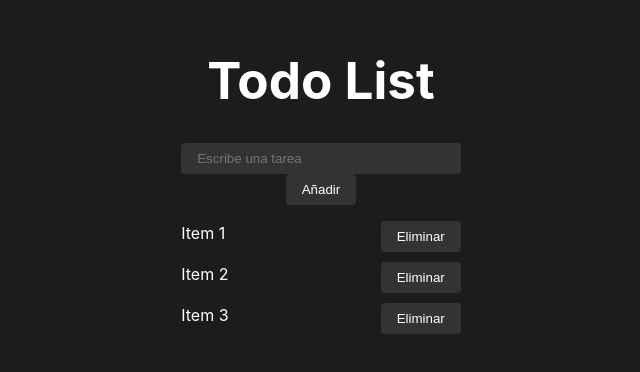
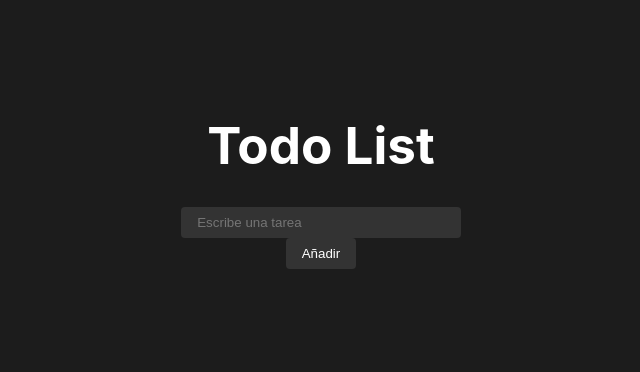
Before and after one commit to warderer/intro-react-g40a, a React (Vite) app in the folder 02-todo-list/: page / in a window 1280 px wide. Shown: the part 216-588 px from the top of the page, without its empty margins (319-959 px from the left). Built offline with nearby package versions, Linux system fonts and the light colour scheme.

Commit message:
✨ Finished ToDo App

```diff
--- a/02-todo-list/src/App.jsx
+++ b/02-todo-list/src/App.jsx
@@ -1,14 +1,28 @@
 import { useState } from 'react'
 import './App.css'
+import ToDoItem from './components/ToDoItem'
 
 function App () {
   /* 1. Creo el estado donde guardare la información del input */
   const [inputValue, setInputValue] = useState('')
 
+  /* 4. Creo un nuevo estado para manejar la lista de tareas */
+  const [tasks, setTasks] = useState([])
+
   /* 3. Creo una función que se ejecuta cuando se hace clic a agregar */
+  /* 5. Modificar la función para agregar tareas a la lista */
   const handleAdd = () => {
-    console.log('Añadir tarea:', inputValue)
+    // console.log('Añadir tarea:', inputValue)
+    setTasks([...tasks, inputValue])
+    setInputValue('') // Limpiar el input después de añadir la tarea
   }
+
+  /* 6. Crear una función para eliminar tareas */
+  const deleteTodo = (index) => {
+    const newTasks = tasks.filter((_, i) => i !== index)
+    setTasks(newTasks)
+  }
+
   return (
     <>
       <h1>Todo List</h1>
@@ -22,9 +36,13 @@ function App () {
       <button onClick={handleAdd}>Añadir</button>
       {/* ul>li{Item $}*3>button{Eliminar} */}
       <ul>
-        <li>Item 1<button>Eliminar</button></li>
-        <li>Item 2<button>Eliminar</button></li>
-        <li>Item 3<button>Eliminar</button></li>
+        {tasks.map((task, index) => (
+          <ToDoItem
+            key={index}
+            todoName={task}
+            handleDelete={() => deleteTodo(index)}
+          />
+        ))}
       </ul>
     </>
   )
```
